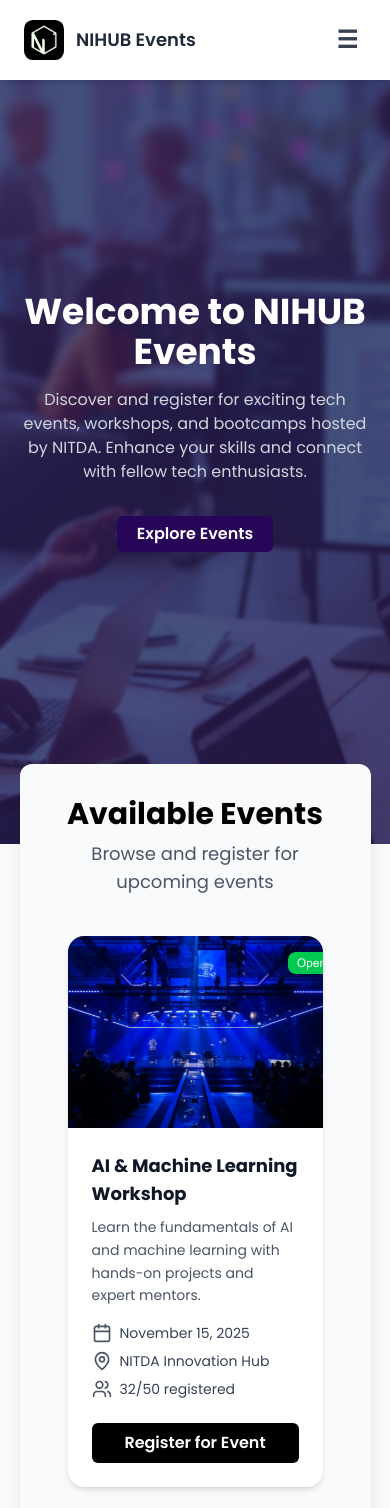
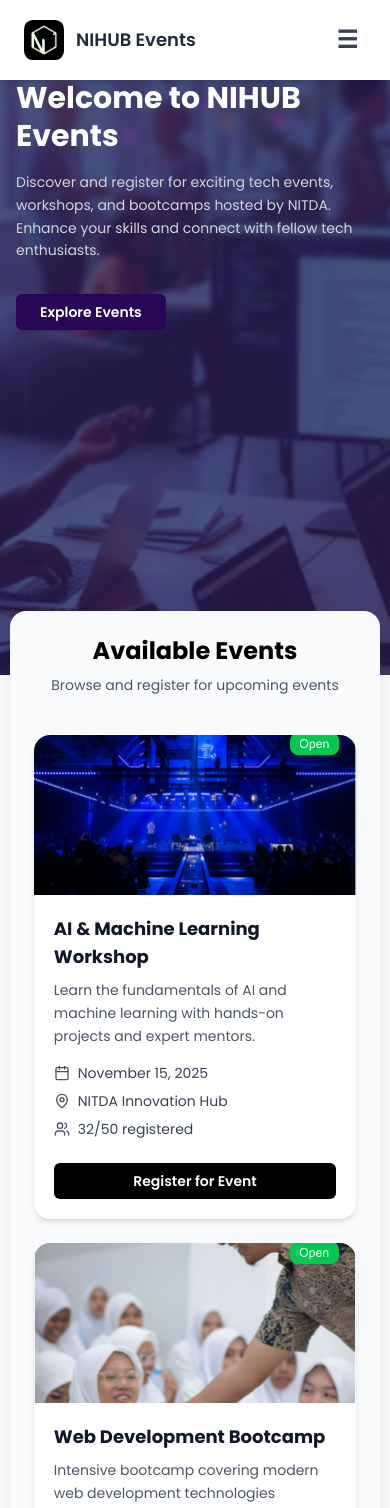
Before and after one commit to MartinsOmens/nitda-project, a React (Vite) app: page / in a window 390 px wide. Shown: the top 1508 px of the page. Built offline with nearby package versions, Linux system fonts and the light colour scheme.

Commit message:
made some corrections at the banner text of the Home.jsx and also fixed the responsiveness

```diff
--- a/src/components/Home.jsx
+++ b/src/components/Home.jsx
@@ -6,24 +6,41 @@
   return (
     <>
       <NavBar />
+
+      {/* Hero Section */}
       <div className="relative">
-        <div className="relative bg-cover bg-center h-screen w-full min-h-screen flex items-center flex-col justify-center text-white px-4" style={{ backgroundImage: `url(${banner})` }}>
+        <div
+          className="relative h-[80vh] sm:h-screen w-full bg-cover bg-center flex flex-col justify-start text-white px-4 sm:px-10 md:px-20 lg:px-32 pt-20 sm:pt-32 md:pt-40"
+          style={{ backgroundImage: `url(${banner})` }}
+        >
           <div className="absolute inset-0 bg-black/40"></div>
 
-        <div className="relative z-10 text-center max-w-2xl">
-            <h2 className="text-4xl sm:text-5xl font-extrabold mb-4">Welcome to NIHUB Events</h2>
-            <p className="text-base sm:text-lg text-gray-300 mb-8 ">Discover and register for exciting tech events, workshops, and bootcamps hosted by NITDA. Enhance your skills and connect with fellow tech enthusiasts.</p>
-            <button className="bg-[#270557] px-5 py-1.5 hover:bg-[#3a0785]  cursor-pointer rounded-md font-semibold transition-all duration-300">Explore Events</button>
+          <div className="relative z-10 max-w-2xl text-left">
+            <h2 className="text-3xl sm:text-4xl md:text-5xl lg:text-6xl font-extrabold mb-4 leading-tight">
+              Welcome to NIHUB Events
+            </h2>
+            <p className="text-sm sm:text-base md:text-lg text-gray-300 mb-8 leading-relaxed">
+              Discover and register for exciting tech events, workshops, and bootcamps hosted by NITDA.
+              Enhance your skills and connect with fellow tech enthusiasts.
+            </p>
+            <button className="bg-[#270557] px-6 py-2 sm:py-3 hover:bg-[#3a0785] cursor-pointer rounded-md font-semibold transition-all duration-300 text-sm sm:text-base">
+              Explore Events
+            </button>
           </div>
         </div>
 
-        <div className="relative -mt-20 w-[90%] md:w-[60%] sm:w-[40%] mx-auto bg-[#F9FAFB] shadow-xl rounded-xl p-8 z-20 mb-8">
+        {/* Events Section */}
+        <div className="relative -mt-16 sm:-mt-24 md:-mt-28 w-[95%] sm:w-[90%] md:w-[80%] lg:w-[70%] mx-auto bg-[#F9FAFB] shadow-xl rounded-2xl p-6 sm:p-8 md:p-10 z-20 mb-12 sm:mb-16 md:mb-24">
           <div className="text-center">
-             <h2 className="text-3xl sm:text-4xl font-bold mb-2 ">Available Events</h2>
-             <p className="text-gray-600 text-lg">Browse and register for upcoming events</p>
+            <h2 className="text-2xl sm:text-3xl md:text-4xl font-bold mb-2">
+              Available Events
+            </h2>
+            <p className="text-gray-600 text-sm sm:text-base md:text-lg">
+              Browse and register for upcoming events
+            </p>
           </div>
 
-            <div className="grid grid-cols-1 sm:grid-cols-2 lg:grid-cols-3 mt-10 gap-8 px-4">
+          <div className="grid grid-cols-1 sm:grid-cols-2 lg:grid-cols-3 mt-10 gap-6 sm:gap-8">
             {eventData.map((item, index) => (
               <div
                 key={index}
@@ -34,49 +51,45 @@
                   <img
                     src={item.img}
                     alt={item.title}
-                    className="w-full h-48 object-cover"
+                    className="w-full h-40 sm:h-48 md:h-56 object-cover"
                   />
-
                 </div>
 
                 {/* Content Section */}
-                <div className="p-6 flex flex-col justify-between flex-1">
+                <div className="p-5 sm:p-6 flex flex-col justify-between flex-1">
                   <div>
-                    <p className="font-extrabold text-lg text-gray-900 mb-2">
+                    <p className="font-extrabold text-lg text-gray-900 mb-2 line-clamp-2">
                       {item.title}
                     </p>
-                    <p className="text-gray-600 text-sm leading-relaxed mb-4 min-h-[60px]">
+                    <p className="text-gray-600 text-sm sm:text-base leading-relaxed mb-4 min-h-[60px] line-clamp-3">
                       {item.desc}
                     </p>
 
-                    <div className="flex flex-col gap-2 text-gray-700 text-sm">
+                    <div className="flex flex-col gap-2 text-gray-700 text-sm sm:text-base">
                       <div className="flex items-center gap-2">
-                        <img src={assets.calendar} alt="calendar" className="w-5" />
+                        <img src={assets.calendar} alt="calendar" className="w-4 sm:w-5" />
                         <p>{item.date}</p>
                       </div>
                       <div className="flex items-center gap-2">
-                        <img src={assets.location} alt="location" className="w-5" />
+                        <img src={assets.location} alt="location" className="w-4 sm:w-5" />
                         <p>{item.location}</p>
                       </div>
                       <div className="flex items-center gap-2">
-                        <img src={assets.user} alt="user" className="w-5" />
+                        <img src={assets.user} alt="user" className="w-4 sm:w-5" />
                         <p>{item.registered}</p>
                       </div>
                     </div>
                   </div>
 
-                    {/* Button stays at the bottom */}
-                    <button className="bg-black text-white px-4 py-2 mt-6 w-full rounded-md font-semibold hover:bg-[#222] transition-all duration-300">
+                  {/* Button */}
+                  <button className="bg-black text-white px-4 py-2 mt-6 w-full rounded-md font-semibold hover:bg-[#222] transition-all duration-300 text-sm sm:text-base">
                     {item.btnText}
                   </button>
                 </div>
               </div>
             ))}
           </div>
-
-
         </div>
-
       </div>
     </>
   );
```
Lines whose indentation alone changed are shown as unchanged.
